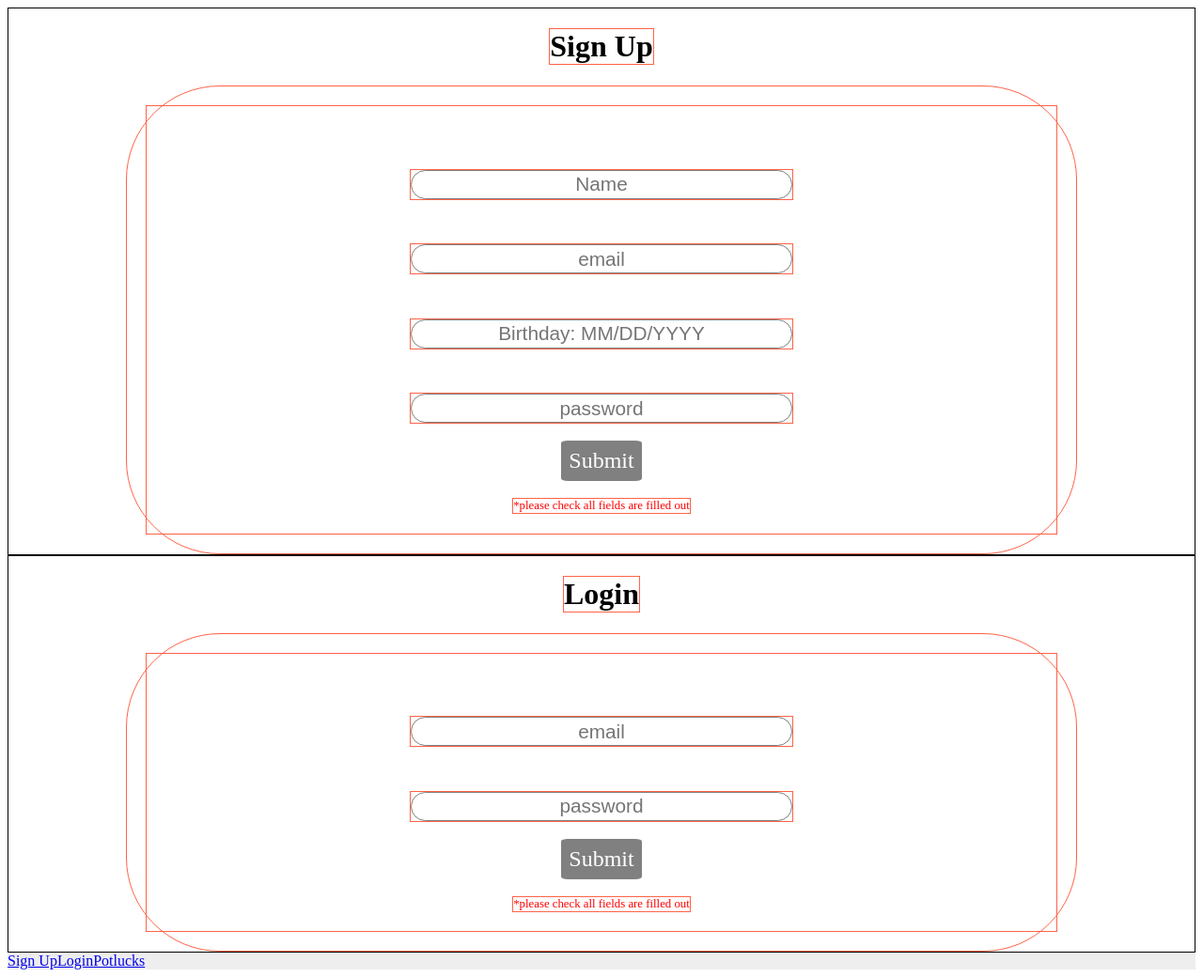
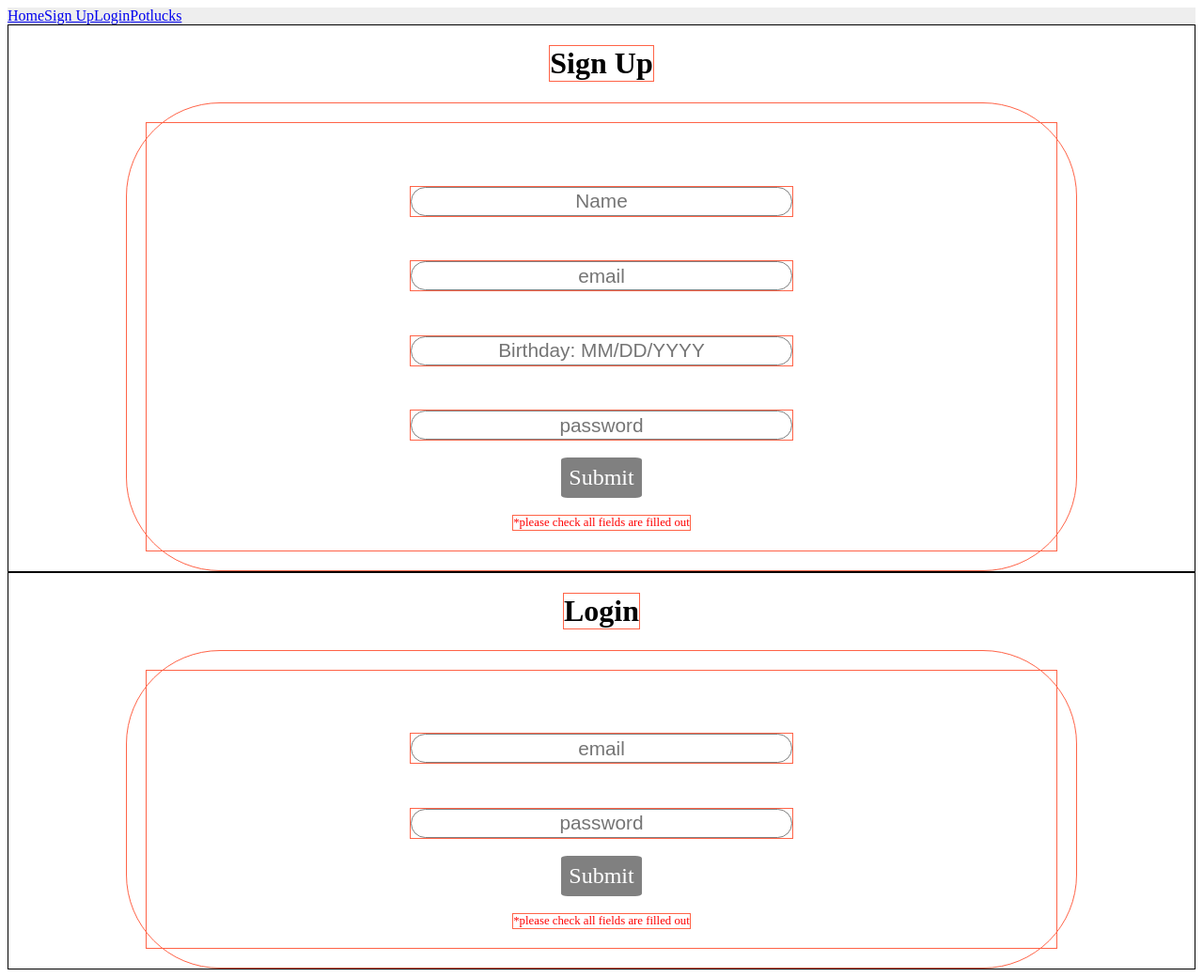
Before and after one commit to PotluckPlanner-TT7/Frontend, a React (Create React App) app: page / in a window 1280 px wide. Shown: the whole page at 94% size. Built offline with nearby package versions, Linux system fonts and the light colour scheme.

Commit message:
connected Nav.js to redux store to render navItems based on logged in status. Added styles. Reordered Nav in App.js

```diff
--- a/src/App.js
+++ b/src/App.js
@@ -8,9 +8,9 @@ import Component from "./components/templateComponent/Component";
 function App() {
   return (
     <div className="App">
+      <Nav />
       <SignUp />
       <LogIn />
-      <Nav />
       <Switch>
         <Route path="/potlucks" component={PotLuck} />
         {/* <Route path="/sign-up" component={SignUp}/>
--- a/src/components/nav/Nav.js
+++ b/src/components/nav/Nav.js
@@ -1,16 +1,34 @@
 import React from "react";
 import { NavLink } from "react-router-dom";
+import { connect } from "react-redux";
 
 import NavStyle from "./NavStyle";
 
+
 const Nav = (props) => {
-  return (
-    <NavStyle>
-      <NavLink to="/sign-up">Sign Up</NavLink>
-      <NavLink to="/login">Login</NavLink>
-      <NavLink to="/potlucks">Potlucks</NavLink>
-    </NavStyle>
-  );
+  const token = localStorage.getItem("token");
+
+  //extra safe or stupid to to check both localStorage and redux? If there are bugs, try removing one.
+  const NavItems = props.loggedIn && token
+    ? [
+        <NavLink to="/dashboard">Dashboard</NavLink>,
+        <NavLink to="/create-potluck">Create Pockluck</NavLink>,
+        <NavLink to="/">Signout</NavLink>,
+      ]
+    : [
+        <NavLink to="/">Home</NavLink>,
+        <NavLink to="/sign-up">Sign Up</NavLink>,
+        <NavLink to="/login">Login</NavLink>,
+        <NavLink to="/potlucks">Potlucks</NavLink>,
+      ];
+
+  return <NavStyle>{NavItems}</NavStyle>;
 };
 
-export default Nav;
+const mapStateToProps = (state) => {
+  return {
+    loggedIn: state.login.isLoggedIn,
+  };
+};
+
+export default connect(mapStateToProps)(Nav);
```
